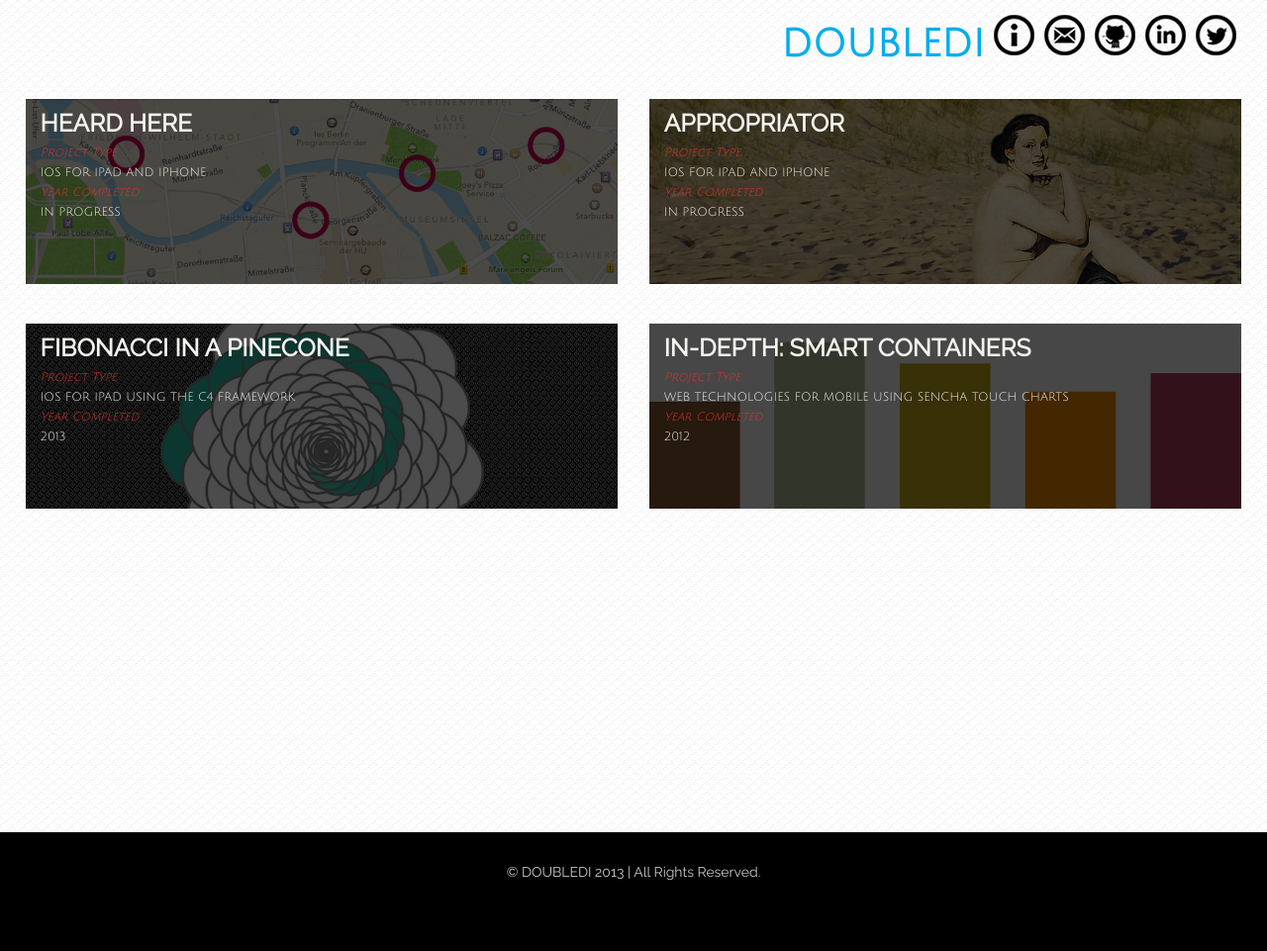
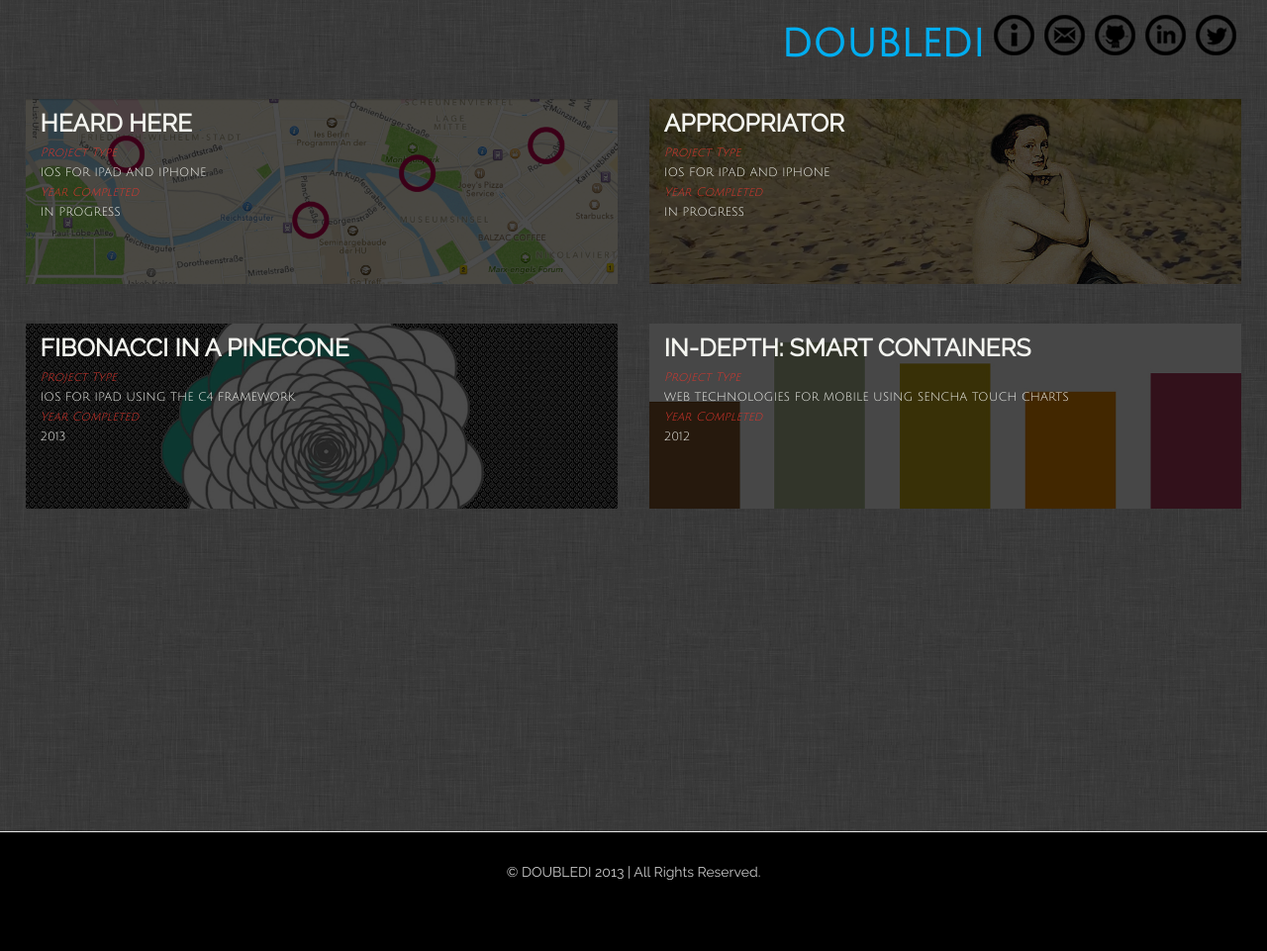
Before and after one commit to diannamertz/doubledi.github.com, a Jekyll site: the page built from index.html, in a window 1280 px wide. Shown: the whole page at 99% size. Built offline with Jekyll 4.4.1, drawn with Linux system fonts in a browser that asks for light colours.

Commit message:
working on new index

```diff
--- a/css/style.css
+++ b/css/style.css
@@ -5,7 +5,7 @@ body {
 
 body {
   /* http://subtlepatterns.com/ */
-  background-image: url("../img/ecailles.png");
+  background-image: url("../img/low_contrast_linen.png");
   line-height: 20px;
   color: #333333;
   font-family: 'Julius Sans One', sans-serif;
```
Also changed, not shown: img/low_contrast_linen.png (added).
